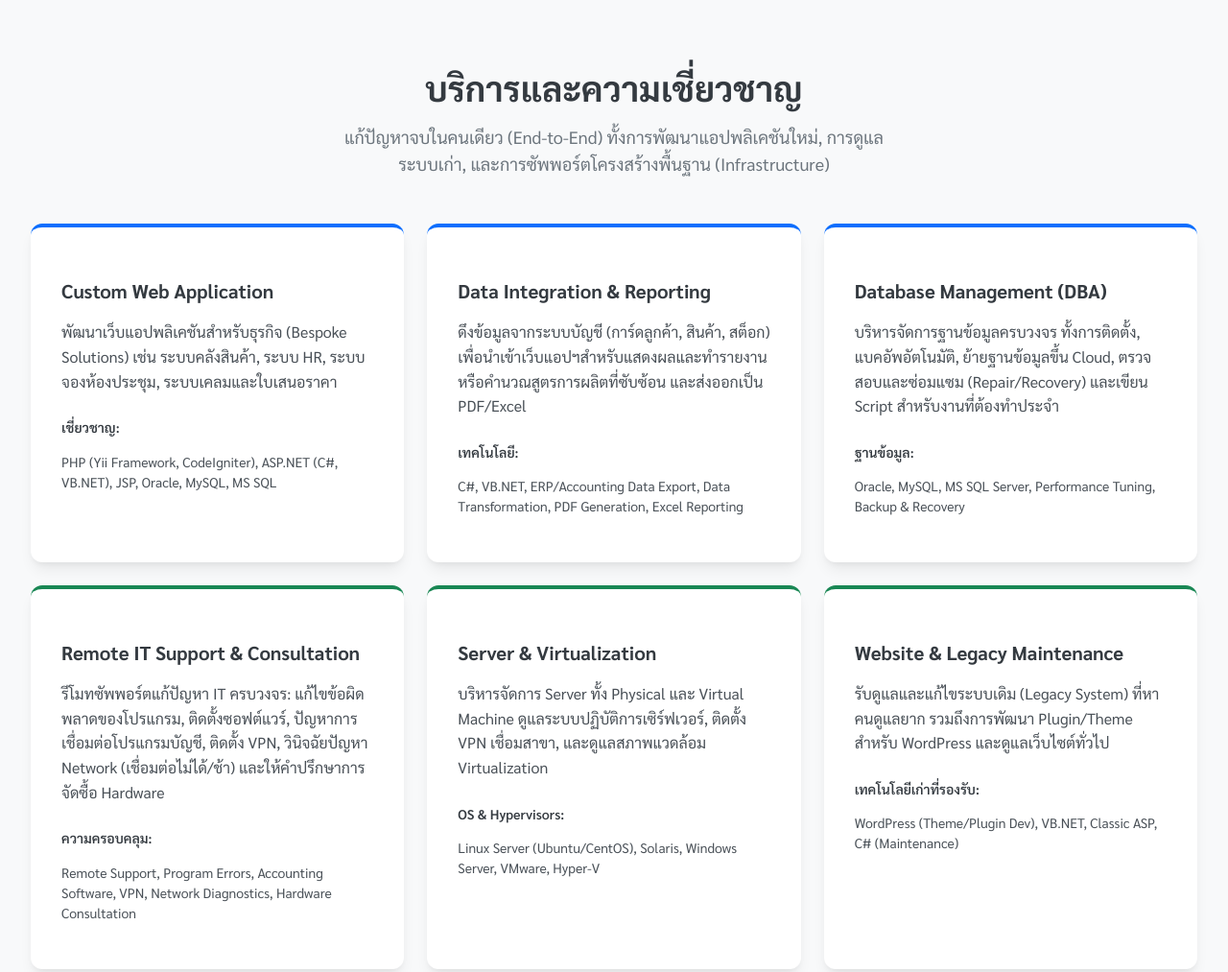
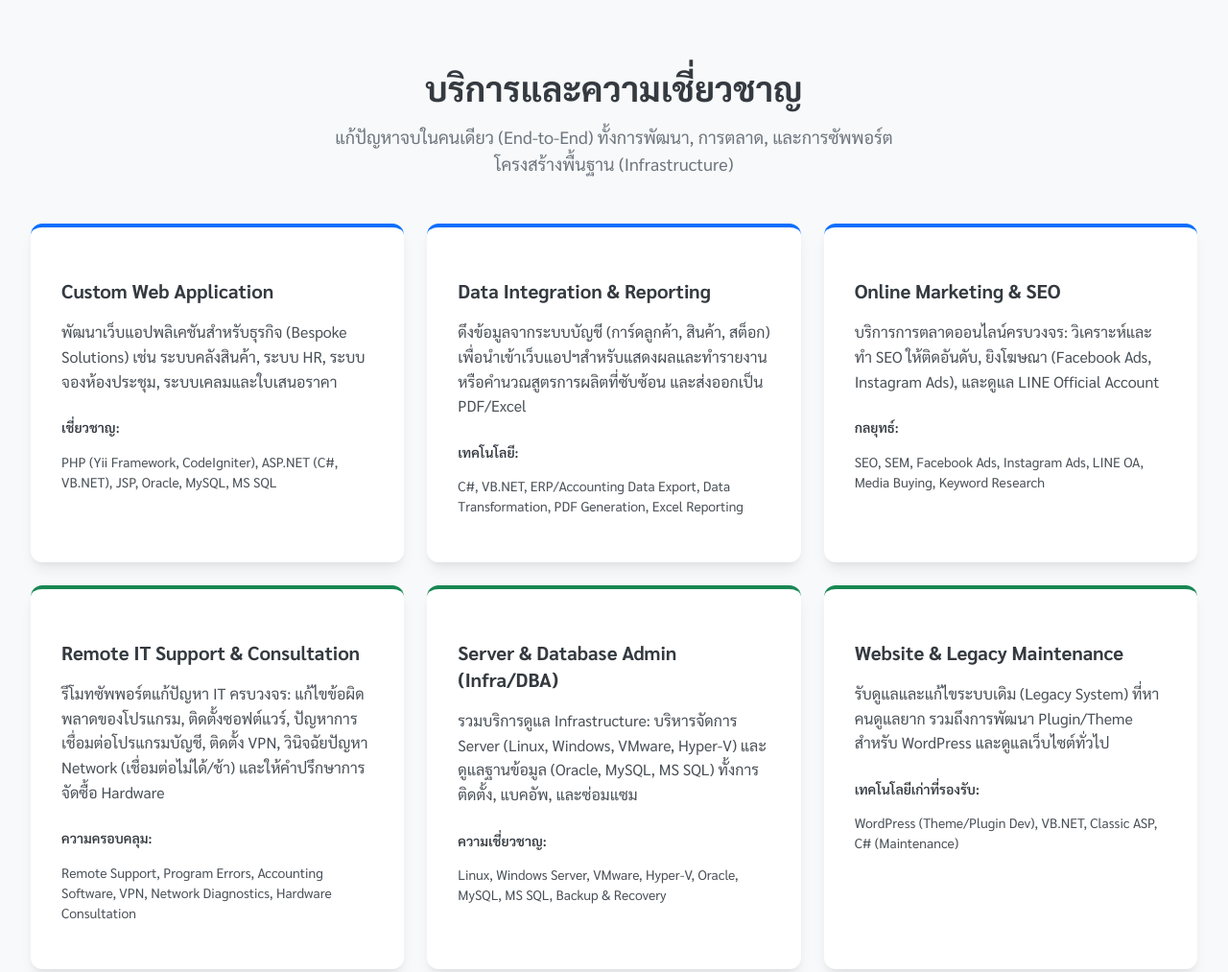
Before and after one commit to uhuboy/uhuboy.github.io, a plain HTML site: page index.html in a window 1280 px wide. Shown: the part 780-1793 px from the top of the page at 96% size. Drawn offline with Linux system fonts and the light colour scheme.

Commit message:
Revise content for Digital Marketing emphasis
Updated title and various sections to reflect new focus on Digital Marketing. Adjusted service descriptions and portfolio items accordingly.

```diff
--- a/index.html
+++ b/index.html
@@ -3,7 +3,7 @@
 <head>
     <meta charset="UTF-8">
     <meta name="viewport" content="width=device-width, initial-scale=1.0">
-    <title>KrodySolution - Full-Stack Developer & IT Support (ชัยวัฒน์ ร.)</title>
+    <title>KrodySolution - Dev, IT Support & Digital Marketing (ชัยวัฒน์ ร.)</title>
     <!--
         นี่คือเวอร์ชัน "Self-Contained" (ครบถ้วนในตัวเอง)
         เราได้แปลงคลาส Tailwind ทั้งหมดเป็น CSS ธรรมดาและฝังไว้ที่นี่
@@ -350,14 +350,16 @@
                     <span class="text-primary font-semibold uppercase tracking-wider" style="color: var(--color-primary);">KrodySolution โดย ชัยวัฒน์ รุจิเมธาภาส</span>
                     <h1 class="mt-4">
                         Full-Stack Developer
-                        <span class="block highlight">& IT Consultant Specialist</span>
+                        <!-- UPDATED LINE BELOW -->
+                        <span class="block highlight">& Digital Marketing Specialist</span>
                     </h1>
                     <div class="education-text">
                         M.Eng. Computer Engineering, KMUTT<br>
                         B.Eng. Electrical Engineering, KMITL
                     </div>
+                    <!-- UPDATED PARAGRAPH BELOW -->
                     <p class="subtitle">
-                        รับพัฒนาเว็บแอปพลิเคชัน, ดูแลระบบ Server, Data Integration,
+                        รับพัฒนาเว็บแอปพลิเคชัน, ดูแลระบบ Server, การตลาดออนไลน์ (SEO/Ads),
                         และ Remote Support แก้ไขปัญหา IT ครบวงจร
                         ด้วยประสบการณ์ตรงกว่า 10 ปี
                     </p>
@@ -378,8 +380,8 @@
             <div class="container">
                 <h2 class="section-title">บริการและความเชี่ยวชาญ</h2>
                 <p class="section-subtitle">
-                    แก้ปัญหาจบในคนเดียว (End-to-End) ทั้งการพัฒนาแอปพลิเคชันใหม่,
-                    การดูแลระบบเก่า, และการซัพพอร์ตโครงสร้างพื้นฐาน (Infrastructure)
+                    แก้ปัญหาจบในคนเดียว (End-to-End) ทั้งการพัฒนา, การตลาด,
+                    และการซัพพอร์ตโครงสร้างพื้นฐาน (Infrastructure)
                 </p>
 
                 <div id="services-grid">
@@ -411,18 +413,17 @@
                         </p>
                     </div>
 
-                    <!-- Service 3: Database Management (DBA) -->
+                    <!-- Service 3: NEW - Online Marketing -->
                     <div class="service-card primary">
-                        <h3>Database Management (DBA)</h3>
+                        <h3>Online Marketing & SEO</h3>
                         <p>
-                            บริหารจัดการฐานข้อมูลครบวงจร ทั้งการติดตั้ง,
-                            แบคอัพอัตโนมัติ, ย้ายฐานข้อมูลขึ้น Cloud,
-                            ตรวจสอบและซ่อมแซม (Repair/Recovery) และเขียน Script
-                            สำหรับงานที่ต้องทำประจำ
+                            บริการการตลาดออนไลน์ครบวงจร: วิเคราะห์และทำ SEO
+                            ให้ติดอันดับ, ยิงโฆษณา (Facebook Ads, Instagram Ads),
+                            และดูแล LINE Official Account
                         </p>
-                        <p class="keywords-title">ฐานข้อมูล:</p>
+                        <p class="keywords-title">กลยุทธ์:</p>
                         <p class="keywords-text">
-                            Oracle, MySQL, MS SQL Server, Performance Tuning, Backup & Recovery
+                            SEO, SEM, Facebook Ads, Instagram Ads, LINE OA, Media Buying, Keyword Research
                         </p>
                     </div>
 
@@ -442,17 +443,18 @@
                         </p>
                     </div>
 
-                    <!-- Service 5: Server & Virtualization -->
+                    <!-- Service 5: MERGED - Server & DB Admin -->
                     <div class="service-card secondary">
-                        <h3>Server & Virtualization</h3>
+                        <h3>Server & Database Admin (Infra/DBA)</h3>
                         <p>
-                            บริหารจัดการ Server ทั้ง Physical และ Virtual Machine
-                            ดูแลระบบปฏิบัติการเซิร์ฟเวอร์, ติดตั้ง VPN เชื่อมสาขา,
-                            และดูแลสภาพแวดล้อม Virtualization
+                            รวมบริการดูแล Infrastructure: บริหารจัดการ Server
+                            (Linux, Windows, VMware, Hyper-V)
+                            และดูแลฐานข้อมูล (Oracle, MySQL, MS SQL)
+                            ทั้งการติดตั้ง, แบคอัพ, และซ่อมแซม
                         </p>
-                        <p class="keywords-title">OS & Hypervisors:</p>
+                        <p class="keywords-title">ความเชี่ยวชาญ:</p>
                         <p class="keywords-text">
-                            Linux Server (Ubuntu/CentOS), Solaris, Windows Server, VMware, Hyper-V
+                            Linux, Windows Server, VMware, Hyper-V, Oracle, MySQL, MS SQL, Backup & Recovery
                         </p>
                     </div>
 
@@ -509,15 +511,16 @@
                         </div>
                     </div>
 
-                    <!-- Portfolio 3: Back-Office Systems -->
+                    <!-- Portfolio 3: UPDATED - Marketing -->
                     <div class="portfolio-card">
-                        <img src="https://placehold.co/600x400/6c757d/ffffff?text=Back-Office" alt="Back-Office Systems">
+                        <img src="https://placehold.co/600x400/ffc107/ffffff?text=Marketing" alt="Digital Marketing Campaign">
                         <div class="portfolio-card-content">
-                            <h3>Business Back-Office Systems</h3>
+                            <h3>Digital Marketing Campaigns</h3>
                             <p>
-                                พัฒนาระบบสนับสนุนธุรกิจ เช่น ระบบ HR
-                                มหาวิทยาลัย, ระบบคลังสินค้า,
-                                และระบบจองห้องประชุม (ASP.NET, PHP, JSP)
+                                วางแผนและยิงโฆษณา Facebook/Instagram
+                                และดูแล LINE OA
+                                ให้กับลูกค้ากลุ่ม SME และ E-commerce
+                                เพื่อเพิ่มยอดขายและการรับรู้
                             </p>
                         </div>
                     </div>
@@ -574,7 +577,7 @@
                     <h2>ติดต่อจ้างงาน</h2>
                     <p>
                         กำลังมองหาฟรีแลนส์ที่เข้าใจทั้งระบบ
-                        (Development + Infrastructure) ใช่ไหม?
+                        (Development + Marketing + Infrastructure) ใช่ไหม?
                         ผมพร้อมให้คำปรึกษาและรีโมทเข้าไปช่วยคุณแก้ปัญหา
                         ติดต่อได้เลยครับ
                     </p>
@@ -588,7 +591,6 @@
                         </div>
                         <div class="contact-item-text">
                             <span class="label">โทรศัพท์</span>
-                            <!-- UPDATED LINE BELOW -->
                             <span class="value">084-159-1921</span>
                         </div>
                     </div>
```
